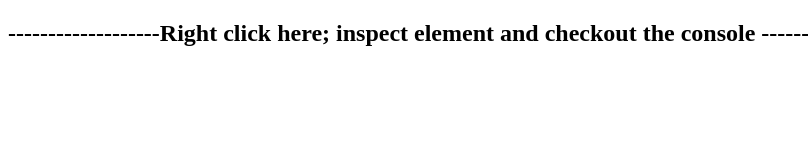
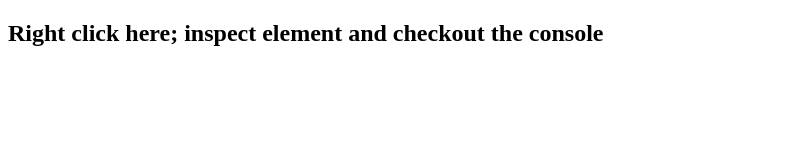
Before and after one commit to keewal/FirstTest, a plain HTML site: page module4-solution/index.html in a window 1280 px wide. Shown: the whole page, without its empty margins (0-808 px from the left). Drawn offline with Linux system fonts and the light colour scheme.

Commit message:
Update index.html

```diff
--- a/module4-solution/index.html
+++ b/module4-solution/index.html
@@ -10,7 +10,7 @@
 </head>
 <body>
 
-  <h2>-------------------Right click here; inspect element and checkout the console --------------------</h2>
+  <h2> Right click here; inspect element and checkout the console</h2>
 
 </body>
 </html>
```
